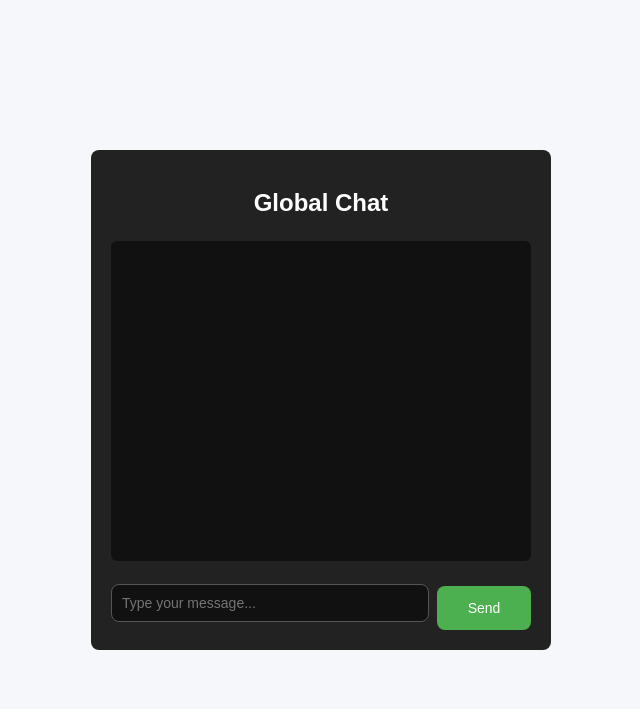
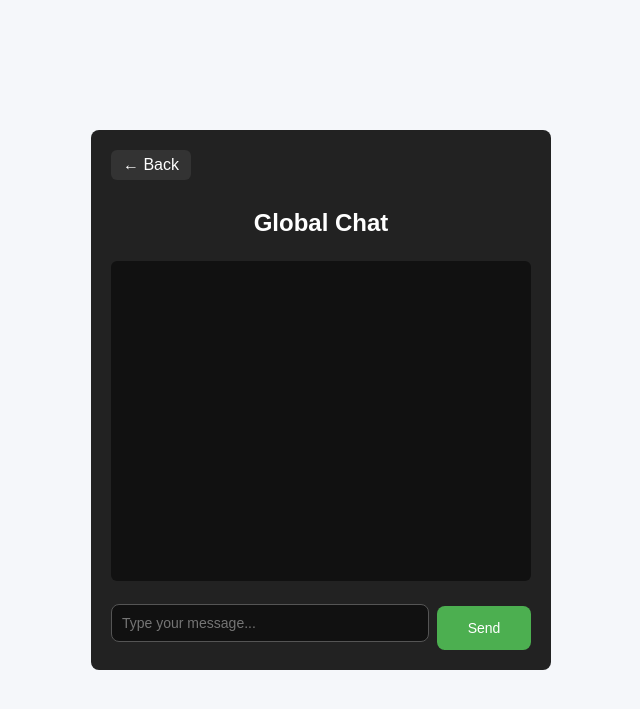
Before and after one commit to slimepog/SecureLoginApp, a Flask app: template src/templates/chat.html in a window 1280 px wide. Shown: the top 709 px of the page, without its empty margins (319-959 px from the left). Run offline with Flask 3, Linux system fonts and the light colour scheme; the template is opened without the code that fills it: most values are stand-ins (such as "Sample title", 1, 10 or a date in 2020); some libraries are stand-ins or nearby versions.

Commit message:
added back button in chat

```diff
--- a/src/static/style.css
+++ b/src/static/style.css
@@ -141,3 +141,18 @@ button:hover {
 #send-btn:hover {
     background: #45a049;
 }
+/* Back button at top */
+.back-btn {
+    display: inline-block;
+    color: #fff;
+    text-decoration: none;
+    font-size: 16px;
+    margin-bottom: 10px;
+    background: #333;
+    padding: 6px 12px;
+    border-radius: 6px;
+}
+
+.back-btn:hover {
+    background: #444;
+}
--- a/src/templates/chat.html
+++ b/src/templates/chat.html
@@ -11,6 +11,10 @@
 <body>
 
     <div class="chat-container">
+
+        <!-- BACK BUTTON -->
+        <a href="/welcome_page" class="back-btn">← Back</a>
+
         <h2>Global Chat</h2>
 
         <!-- Chat Messages -->
@@ -21,7 +25,9 @@
             <input type="text" id="message-input" placeholder="Type your message...">
             <button id="send-btn">Send</button>
         </div>
+
     </div>
+
 
     <script>
         const socket = io();
@@ -31,7 +37,6 @@
 
         socket.emit("join", { username: username });
 
-        // Send message
         document.getElementById("send-btn").onclick = () => {
             const content = document.getElementById("message-input").value.trim();
             if (!content) return;
@@ -44,7 +49,6 @@
             document.getElementById("message-input").value = "";
         };
 
-        // Enter key to send
         document.getElementById("message-input").addEventListener("keypress", (e) => {
             if (e.key === "Enter") {
                 e.preventDefault();
@@ -52,16 +56,14 @@
             }
         });
 
-        // System messages (join and disconnect)
         socket.on("system", (data) => {
             addMessage(`<i>${data.msg}</i>`);
         });
 
-        // Chat messages
         socket.on("chat", (data) => {
             addMessage(`<b>${data.sender}:</b> ${data.content}`);
         });
-        // force logout
+
         socket.on("force_logout", () => {
             window.location.href = "/login_page";
         });
```
